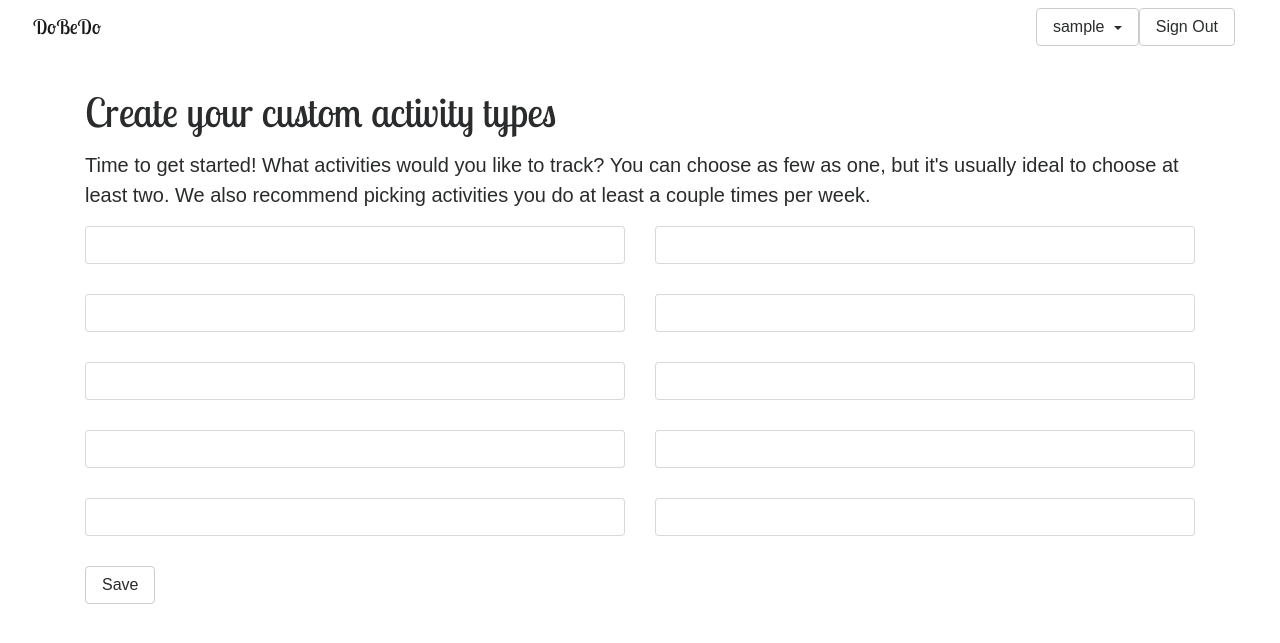
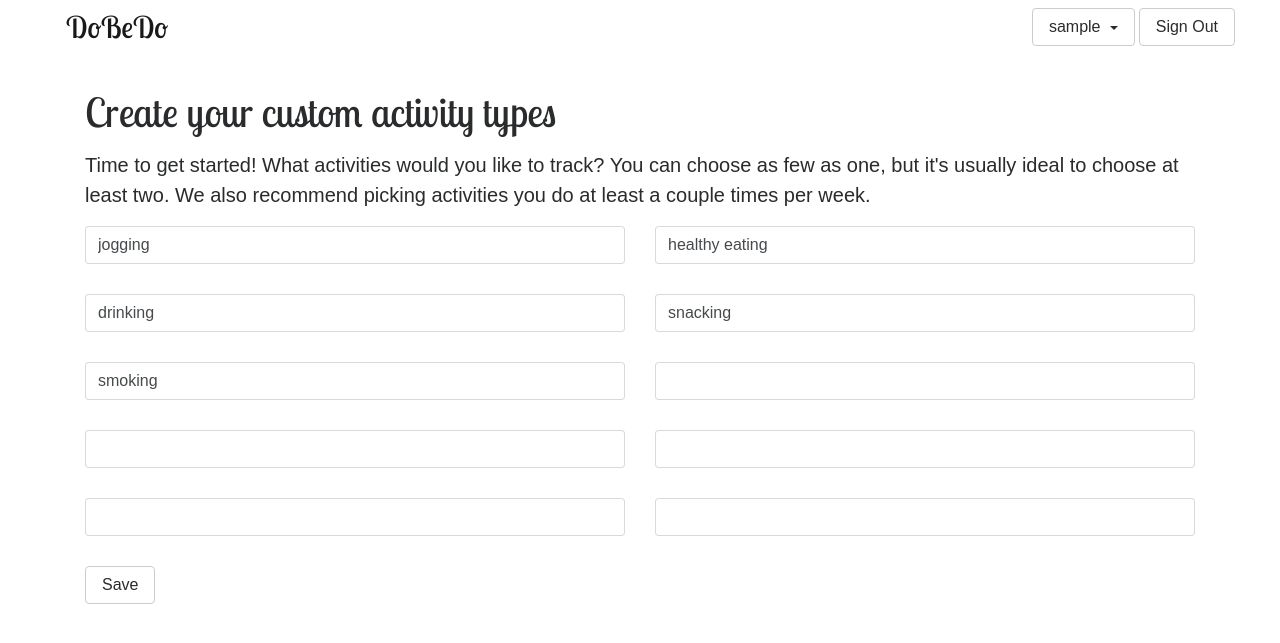
Before and after one commit to a-staab/dobedo, a Flask app: page /setup in a window 1280 px wide. Shown: the top 643 px of the page. Run offline with Flask 2, Linux system fonts and the light colour scheme; the visitor is signed in with stand-in values (Sample User, id 1); some libraries are stand-ins or nearby versions; some web fonts are replaced.

Commit message:
Logo displays in correct color on main page and buttons are better spaced.

```diff
--- a/server.py
+++ b/server.py
@@ -406,7 +406,7 @@ def signout_user():
 connect_to_db(app)
 
 if __name__ == "__main__":
-    app.debug = True
+    app.debug = False
     app.jinja_env.auto_reload = app.debug
     connect_to_db(app)
     DebugToolbarExtension(app)
--- a/static/style.css
+++ b/static/style.css
@@ -36,15 +36,27 @@ a {
     padding-top: 90px;
 }
 
-.navbar, .navbar-default .navbar-brand, .navbar-default .navbar-nav li a {
+.navbar, .navbar-default .navbar-default .navbar-nav li a {
     padding-left: 33px;
     padding-right: 45px;
     background: transparent;
     border: none;
     border-radius: 0;
-    color: rgb(252,250,238);
+    color: #FFF;
     font-family: 'Lobster Two', cursive;
     font-size: 18px;
+}
+
+.navbar-brand {
+
+    font-size: 30px;
+    padding-left: 33px;
+    padding-right: 45px;
+    background: transparent;
+    border: none;
+    border-radius: 0;
+    color: #FFF;
+    font-family: 'Lobster Two', cursive;
 }
 
 .navbar-default .navbar-brand:hover, .navbar-default .navbar-nav li a:hover {
@@ -102,4 +114,9 @@ body {
    width: 203px;
    display: inline-block;
    margin-left: 5px;
+
 }
+
+.flashes {
+    margin-bottom: 4px;
+}
--- a/templates/base.html
+++ b/templates/base.html
@@ -16,6 +16,7 @@
     <script src="http://code.jquery.com/jquery-3.2.1.js"></script>
 </head>
 <body>
+<div class="fluid-container">
     <nav class="navbar navbar-toggleable-md navbar-light bg-faded">
       <button class="navbar-toggler navbar-toggler-right" type="button" data-toggle="collapse" data-target="#navbarSupportedContent" aria-controls="navbarSupportedContent" aria-expanded="false" aria-label="Toggle navigation">
         <span class="navbar-toggler-icon"></span>
@@ -44,7 +45,7 @@
             <li><a href="/profile" style="text-align:center;">Update Profile</a></li>
           </ul>
       </div>
-      <div>
+      <div style="margin-left: 4px;">
       <span class="signout">
         <a href="/signout">
           <button type="button" id="sign_out" name="sign_out" class="btn btn-secondary btn-md">Sign Out</button>
@@ -63,20 +64,22 @@
     {% endif %}
     </div>
     </nav>
+</div>
     <div class="container">
-      {% with messages = get_flashed_messages() %}
+        {% with messages = get_flashed_messages() %}
       {% if messages %}
           {% for message in messages %}
-              <div class="alert alert-dismissible fade show" role="alert">
+              <div class="alert alert-dismissible fade show" style="border: 1px solid rgba(0,0,0,.15);" role="alert">
               <button type="button" class="close" data-dismiss="alert">x
               </button>
-                  <ul class="flashes">
+                  <ul class="flashes" style="margin-bottom: 4px;">
                       {{ message }}
                   </ul>
               </div>
           {% endfor %}
       {% endif %}
       {% endwith %}
+
       {% block content %}{% endblock %}
     </div>
     <script src="https://cdnjs.cloudflare.com/ajax/libs/tether/1.4.0/js/tether.min.js" integrity="sha384-DztdAPBWPRXSA/3eYEEUWrWCy7G5KFbe8fFjk5JAIxUYHKkDx6Qin1DkWx51bBrb" crossorigin="anonymous"></script>
--- a/templates/main.html
+++ b/templates/main.html
@@ -119,12 +119,13 @@ function makeChart(results) {
                         type: 'line',
                         label: "How You Expected to Feel",
                         data: beforeRatings,
-                        backgroundColor: "rgba(11, 123, 160,0.4)",
+                        backgroundColor: "rgba(70,129,179, 0.4)",
+
                     },
                     {   type: 'line',
                         label: "How You Felt Afterward",
                         data: afterRatings,
-                        backgroundColor: "rgba(218,245,113,0.4)"
+                        backgroundColor: "rgba(177, 188, 250, 0.6)"
                     }
                 ]
             }
--- a/templates/record_after.html
+++ b/templates/record_after.html
@@ -2,13 +2,14 @@
 {% block title %}Finish Your Entry{% endblock %}
 {% block head %}{% endblock %}
 {% block content %}
+
 <h3 class="record-page-header">{{ activity_name|title }}</h3>
 <p>When did you finish?
 </p>
 <form action="/record_after/{{ occurrence_id }}", method="POST">
     <button type="button" id="now-after" name="choose-now" class="btn btn-secondary btn-md">Now</button> or
-    <input type=text name="end-time" id="end-time" placeholder="e.g., 12:00 pm" input class="form-control">
-    <input type=date name="end-date" id="end-date" placeholder="12/31/2017">
+    <input type=text name="end-time" id="end-time" placeholder="e.g., 12:00 pm" class="form-control">
+    <input type=date name="end-date" id="end-date" placeholder="12/31/2017" class="form-control">
     <br>
     <br>
     <div class="form-group">
--- a/templates/record_before.html
+++ b/templates/record_before.html
@@ -7,8 +7,8 @@
 </p>
 <form action="/record_before/{{ activity_id }}", method="POST">
     <button type="button" id="now" name="choose-now" class="btn btn-secondary btn-md">Now</button> or
-    <input type=text name="planned-time" id="planned-time" placeholder="e.g., 12:00 pm" input class="form-control">
-    <input type=date name="planned-date" id="planned-date" placeholder="12/31/2017" input class="form-control">
+    <input type=text name="planned-time" id="planned-time" placeholder="e.g., 12:00 pm" class="form-control">
+    <input type=date name="planned-date" id="planned-date" placeholder="12/31/2017" class="form-control">
     <br>
     <br>
     <div class="form-group">
--- a/templates/setup.html
+++ b/templates/setup.html
@@ -14,16 +14,16 @@ picking activities you do at least a couple times per week.
 <form action="/setup" method="POST">
     <div class="row">
         <div class="col-md-6">
-            <input type="text" name="activity_1" input class="form-control"><br>
-            <input type="text" name="activity_2" input class="form-control"><br>
-            <input type="text" name="activity_3" input class="form-control"><br>
+            <input type="text" name="activity_1" input class="form-control" value="jogging"><br>
+            <input type="text" name="activity_2" input class="form-control" value="drinking"><br>
+            <input type="text" name="activity_3" input class="form-control" value="smoking"><br>
             <input type="text" name="activity_4" input class="form-control"><br>
             <input type="text" name="activity_5" input class="form-control"><br>
             <input type="submit" value="Save" class="btn btn-secondary">
         </div>
         <div class="col-md-6">
-            <input type="text" name="activity_6" input class="form-control"><br>
-            <input type="text" name="activity_7" input class="form-control"><br>
+            <input type="text" name="activity_6" input class="form-control" value="healthy eating"><br>
+            <input type="text" name="activity_7" input class="form-control" value="snacking"><br>
             <input type="text" name="activity_8" input class="form-control"><br>
             <input type="text" name="activity_9" input class="form-control"><br>
             <input type="text" name="activity_10"input class="form-control"><br>
```
Also changed, not shown: templates/signup.html (+4 -4 lines).
